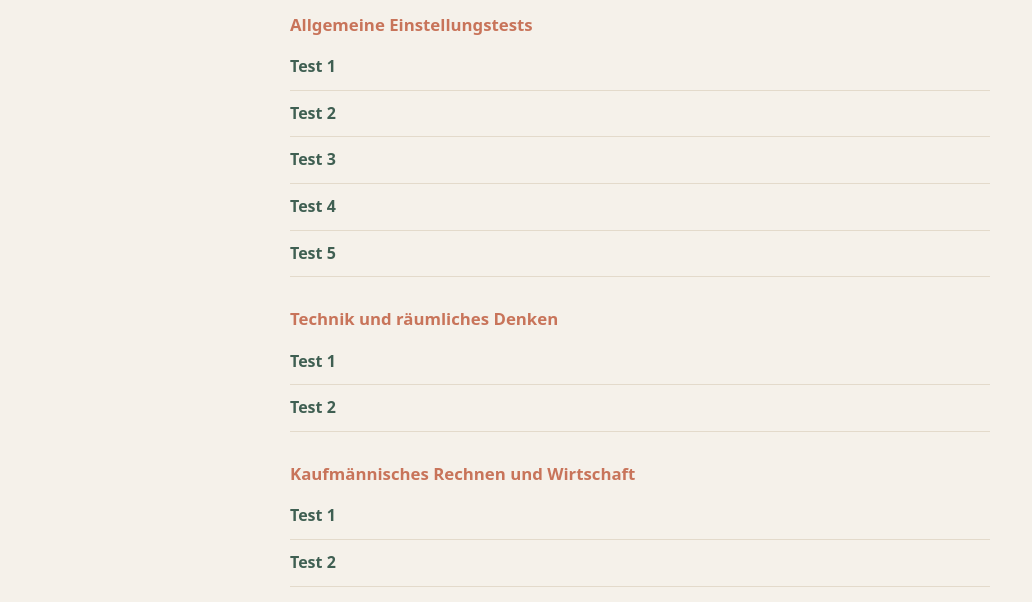
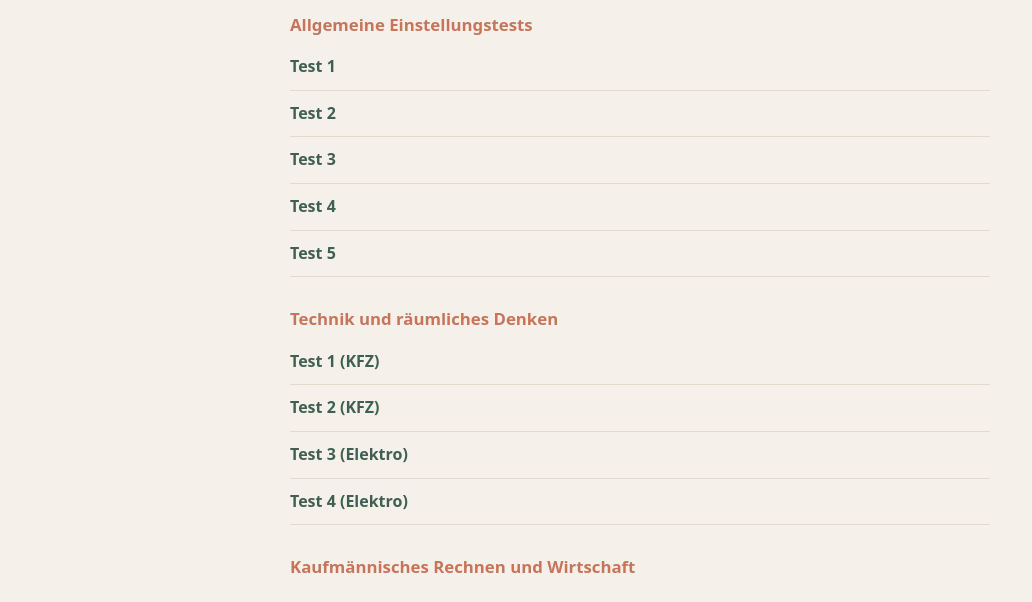
Before and after one commit to TrizZm4ster/einstellungstest_website, a plain HTML site: page index.html in a window 1280 px wide. Shown: the part 163-765 px from the top of the page, without its empty margins (0-1032 px from the left). Drawn offline with Linux system fonts and the light colour scheme.

Commit message:
Update index.html

```diff
--- a/index.html
+++ b/index.html
@@ -37,8 +37,10 @@
   <section>
     <h2>Technik und räumliches Denken</h2>
     <ul>
-      <li><a href="tests/technik_test1.html">Test 1</a></li>
-      <li><a href="tests/technik_test2.html">Test 2</a></li>
+      <li><a href="tests/technik_test1.html">Test 1 (KFZ)</a></li>
+      <li><a href="tests/technik_test2.html">Test 2 (KFZ)</a></li>
+      <li><a href="tests/technik_test2.html">Test 3 (Elektro)</a></li>
+      <li><a href="tests/technik_test2.html">Test 4 (Elektro)</a></li>
     </ul>
   </section>
 
```
